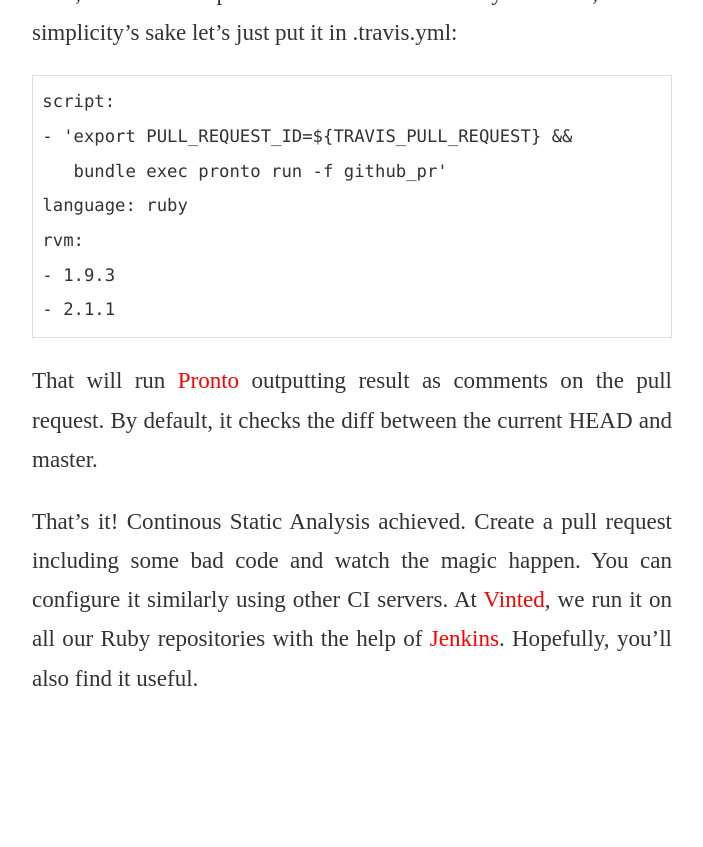
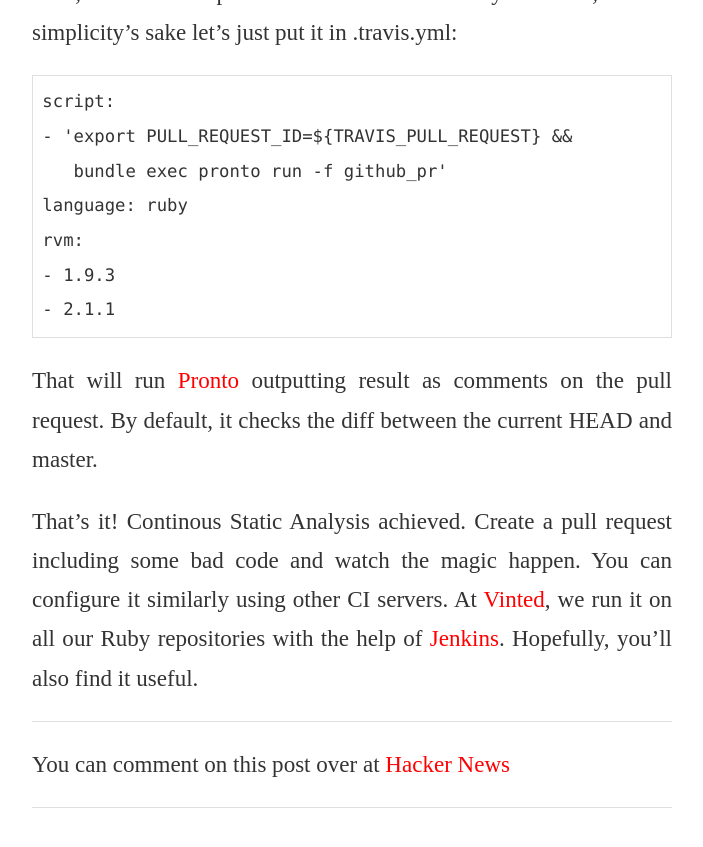
Before and after one commit to mmozuras/mmozuras.github.com, a Jekyll site: the page built from _posts/2014-11-06-continuous-static-analysis.md, in a window 1280 px wide and 900 px high, scrolled down 1709 px. Shown: the top 847 px of the window, without its empty margins (288-991 px from the left). Built offline with Jekyll 4.4.1, drawn with Linux system fonts in a browser that asks for light colours; some web fonts are replaced; Markdown is read by kramdown in place of the engine named in the settings; comment, search, counter and statistics services are not loaded; before the commit the page ends 2499 px from its top, so only the background shows below that; some of the changed lines change nothing that is shown.

Commit message:
Add Hacker News link to Continuous Static Analysis using Pronto

```diff
--- a/_posts/2014-11-06-continuous-static-analysis.md
+++ b/_posts/2014-11-06-continuous-static-analysis.md
@@ -1,7 +1,7 @@
 ---
 layout: post
 title: Continuous Static Analysis using Pronto
-hn:
+hn: https://news.ycombinator.com/item?id=8568999
 reddit:
 ---
 
```
